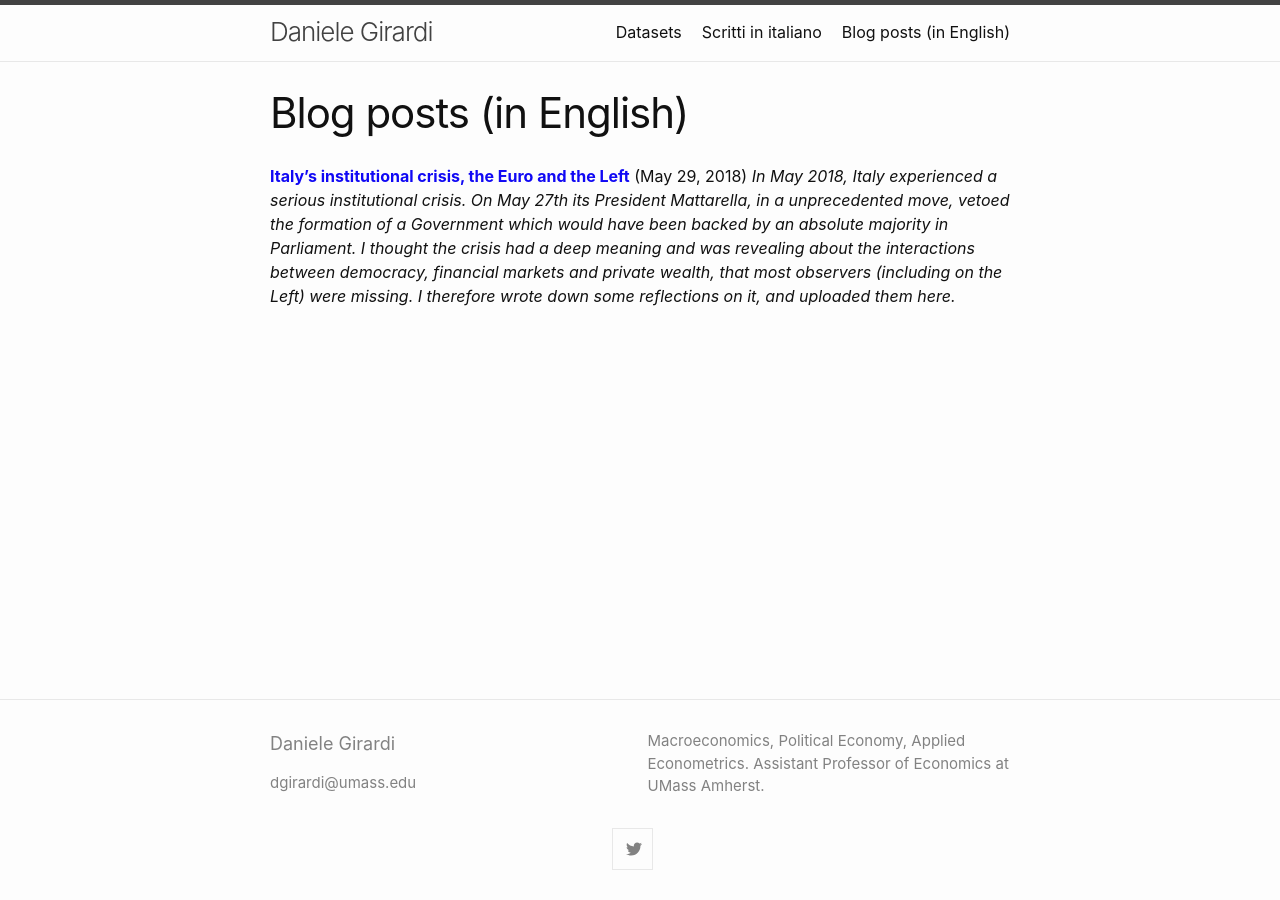
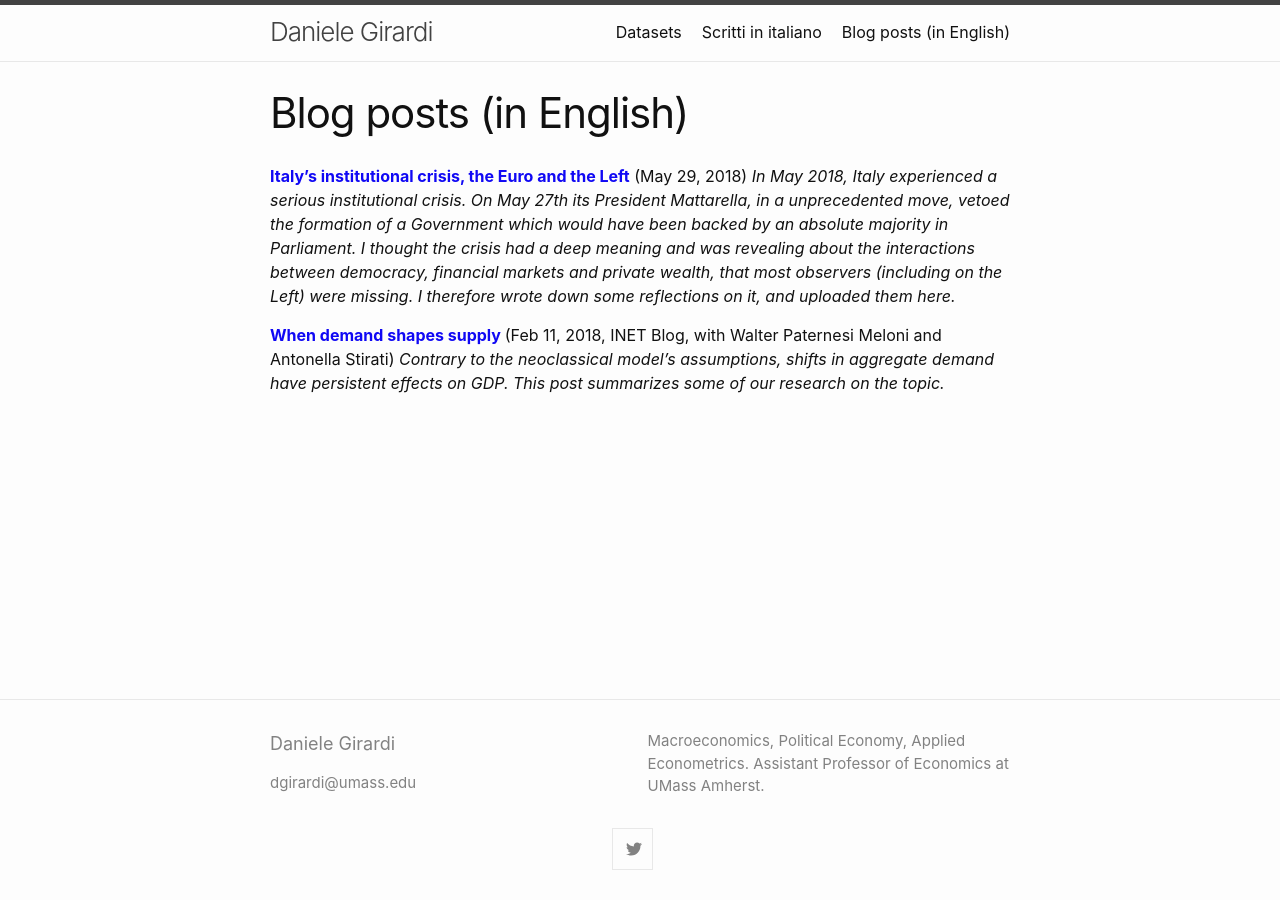
Before and after one commit to danielegirardi/danielegirardi.github.io, a Jekyll site: the page built from posts/english_posts.md, in a window 1280 px wide. Built offline with Jekyll 4.4.1, drawn with Linux system fonts in a browser that asks for light colours.

Commit message:
Update english_posts.md

```diff
--- a/posts/english_posts.md
+++ b/posts/english_posts.md
@@ -8,3 +8,6 @@ permalink: /english_posts/
 
 <span style="color: #1008F4;"><strong><a href="https://danielegirardi.github.io/posts/may2018post" target="_blank" rel="noopener">Italy's institutional crisis, the Euro and the Left</a></strong></span> (May 29, 2018)
 <em>In May 2018, Italy experienced a serious institutional crisis. On May 27th its President Mattarella, in a unprecedented move, vetoed the formation of a Government which would have been backed by an absolute majority in Parliament. I thought the crisis had a deep meaning and was revealing about the interactions between democracy, financial markets and private wealth, that most observers (including on the Left) were missing. I therefore wrote down some reflections on it, and uploaded them here. </em>
+
+<span style="color: #1008F4;"><strong><a href="https://www.ineteconomics.org/perspectives/blog/when-demand-shapes-supply" target="_blank" rel="noopener">When demand shapes supply </a></strong></span> (Feb 11, 2018, INET Blog, with Walter Paternesi Meloni and Antonella Stirati)
+<em>Contrary to the neoclassical model’s assumptions, shifts in aggregate demand have persistent effects on GDP. This post summarizes some of our research on the topic.</em>
```
